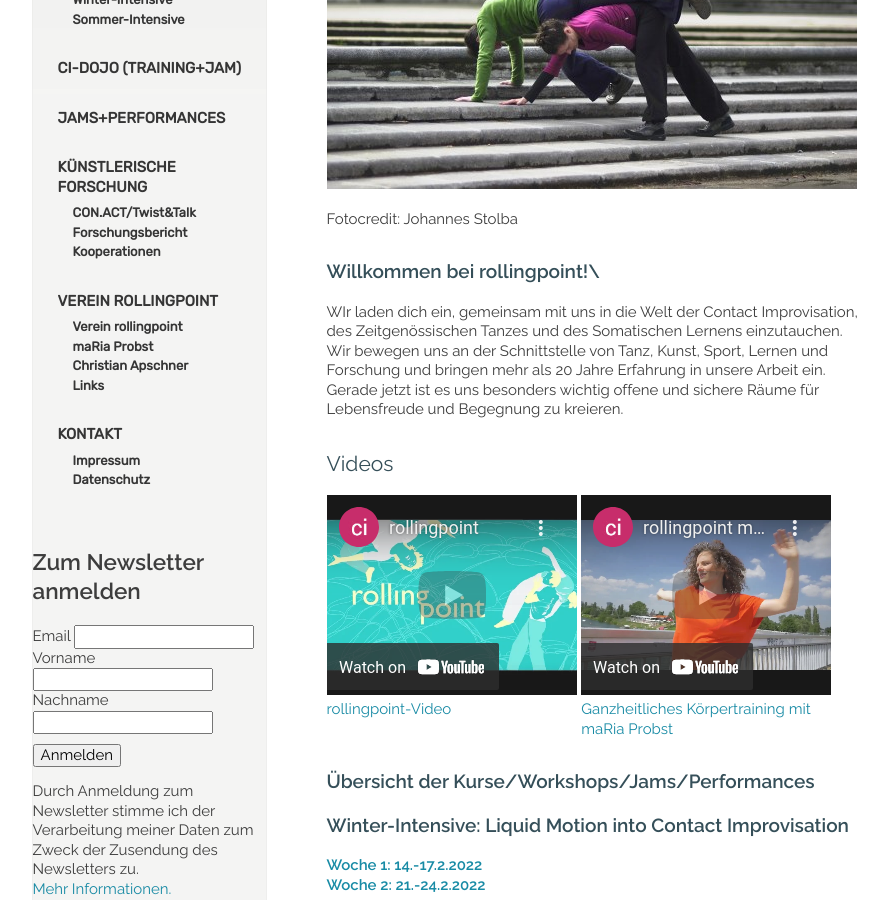
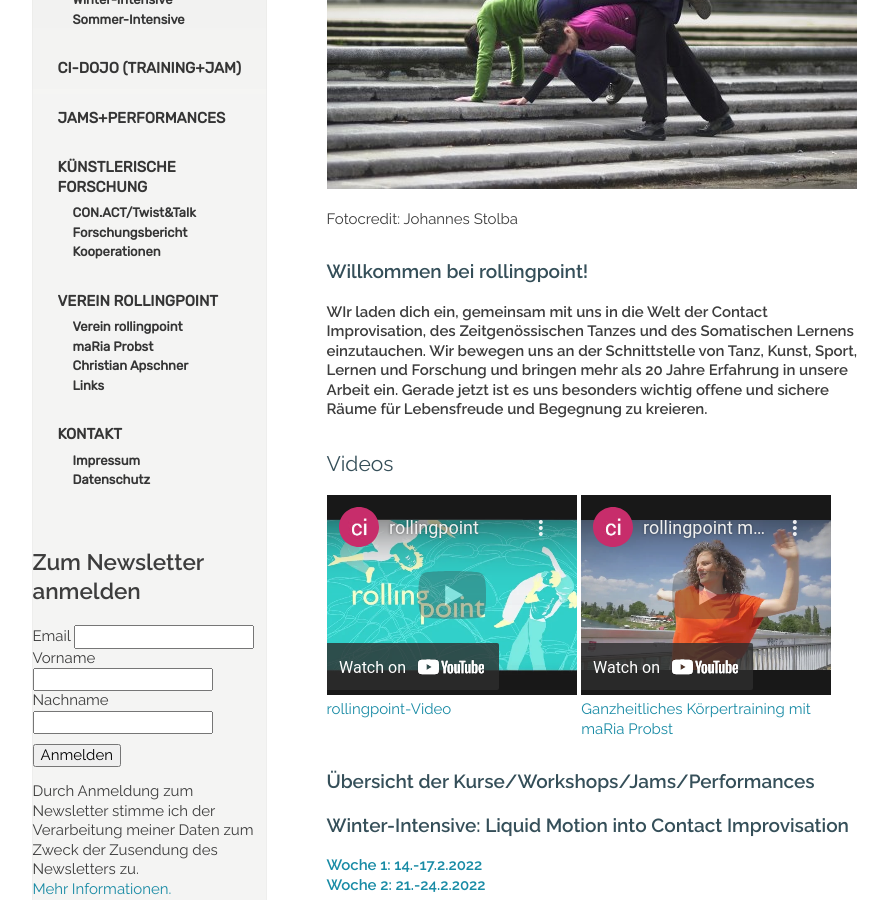
Before and after one commit to manulari/rollingpointat, a Jekyll site: the page built from _pages_de/index.md, in a window 1280 px wide and 900 px high, scrolled down 373 px. Shown: the whole window, without its empty margins (152-1040 px from the left). Built offline with Jekyll 4.4.1, drawn with Linux system fonts in a browser that asks for light colours; comment, search, counter and statistics services are not loaded.

```diff
--- a/_pages_de/index.md
+++ b/_pages_de/index.md
@@ -9,8 +9,9 @@ other_lang: /en/
 
 Fotocredit: Johannes Stolba
 
-### Willkommen bei rollingpoint!\
-WIr laden dich ein, gemeinsam mit uns in die Welt der Contact Improvisation, des Zeitgenössischen Tanzes und des Somatischen Lernens einzutauchen. Wir bewegen uns an der Schnittstelle von Tanz, Kunst, Sport, Lernen und Forschung und bringen mehr als 20 Jahre Erfahrung in unsere Arbeit ein. Gerade jetzt ist es uns besonders wichtig offene und sichere Räume für Lebensfreude und Begegnung zu kreieren.
+### Willkommen bei rollingpoint!
+
+**WIr laden dich ein, gemeinsam mit uns in die Welt der Contact Improvisation, des Zeitgenössischen Tanzes und des Somatischen Lernens einzutauchen. Wir bewegen uns an der Schnittstelle von Tanz, Kunst, Sport, Lernen und Forschung und bringen mehr als 20 Jahre Erfahrung in unsere Arbeit ein. Gerade jetzt ist es uns besonders wichtig offene und sichere Räume für Lebensfreude und Begegnung zu kreieren.**
 
 ## Videos
 
```
